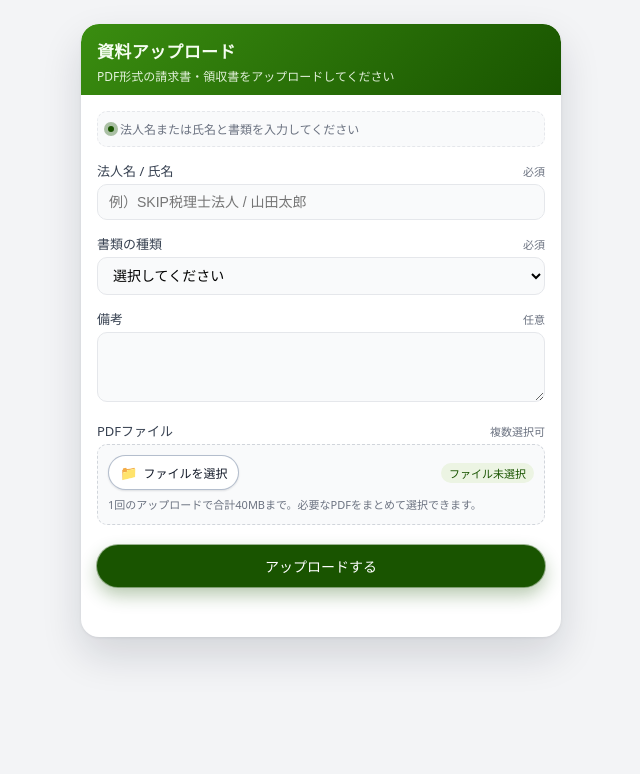
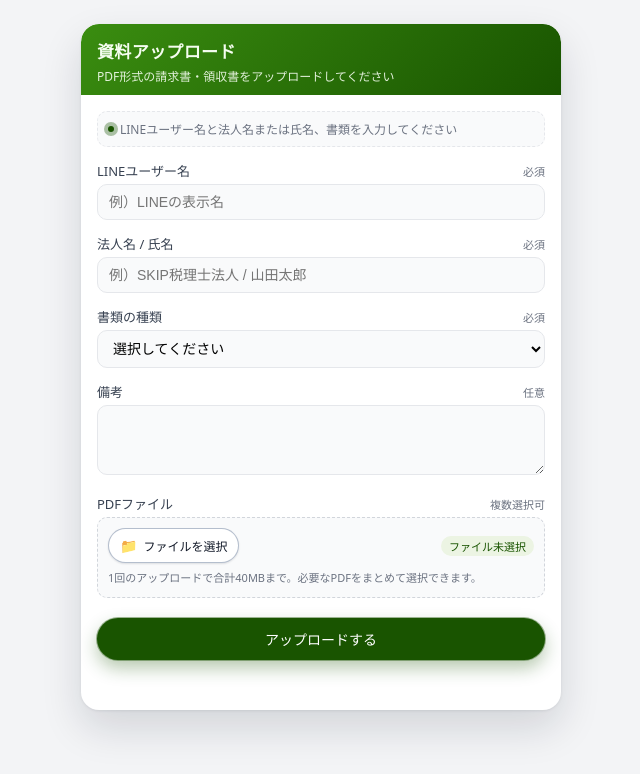
Before and after one commit to skip-tac/PDF-upload-form, a plain HTML site: page index.html in a window 1280 px wide. Shown: the whole page, without its empty margins (319-959 px from the left). Drawn offline with Linux system fonts and the light colour scheme.

Commit message:
add question

```diff
--- a/index.html
+++ b/index.html
@@ -300,16 +300,16 @@
         color: var(--danger);
       }
 
-      /* PCのみカード幅・中央寄せ・縦余白調整 */
+      /* PC表示時のみカード幅・中央寄せ・縦余白調整 */
       @media (min-width: 768px) {
         body {
           background: var(--bg);
         }
 
         .app {
-          max-width: 480px;   /* 横幅をカードサイズに制限 */
-          margin: 24px auto;  /* 中央寄せ＋上下余白 */
-          min-height: auto;   /* 高さは中身に合わせる */
+          max-width: 480px;
+          margin: 24px auto;
+          min-height: auto;
           border-radius: 18px;
           box-shadow:
             0 18px 40px rgba(15, 23, 42, 0.14),
@@ -339,10 +339,25 @@
       <div class="main">
         <div id="userInfo" class="user-info">
           <span class="user-info-dot"></span>
-          <span>法人名または氏名と書類を入力してください</span>
+          <span>LINEユーザー名と法人名または氏名、書類を入力してください</span>
         </div>
 
         <form id="uploadForm">
+          <!-- 1. LINEユーザー名 -->
+          <div class="field">
+            <div class="field-label-row">
+              <label for="lineName">LINEユーザー名</label>
+              <span class="label-badge">必須</span>
+            </div>
+            <input
+              id="lineName"
+              type="text"
+              placeholder="例）LINEの表示名"
+              required
+            />
+          </div>
+
+          <!-- 2. 法人名 / 氏名 -->
           <div class="field">
             <div class="field-label-row">
               <label for="entity">法人名 / 氏名</label>
@@ -356,6 +371,7 @@
             />
           </div>
 
+          <!-- 3. 書類の種類 -->
           <div class="field">
             <div class="field-label-row">
               <label for="category">書類の種類</label>
@@ -370,6 +386,7 @@
             </select>
           </div>
 
+          <!-- 4. 備考 -->
           <div class="field">
             <div class="field-label-row">
               <label for="memo">備考</label>
@@ -378,6 +395,7 @@
             <textarea id="memo" rows="3"></textarea>
           </div>
 
+          <!-- 5. PDFファイル -->
           <div class="field">
             <div class="field-label-row">
               <label for="files">PDFファイル</label>
@@ -485,12 +503,17 @@
       async function submitForm(event) {
         event.preventDefault();
 
+        const lineName = document.getElementById("lineName").value.trim();
         const entity = document.getElementById("entity").value.trim();
         const category = document.getElementById("category").value;
         const memo = document.getElementById("memo").value;
         const fileInput = document.getElementById("files");
         const files = fileInput.files ? Array.from(fileInput.files) : [];
 
+        if (!lineName) {
+          alert("LINEユーザー名を入力してください。");
+          return;
+        }
         if (!entity) {
           alert("法人名または氏名を入力してください。");
           return;
@@ -528,6 +551,7 @@
         setSubmitting(true);
 
         const formData = new FormData();
+        formData.append("line_name", lineName);
         formData.append("entity", entity);
         formData.append("category", category);
         formData.append("memo", memo);
```
